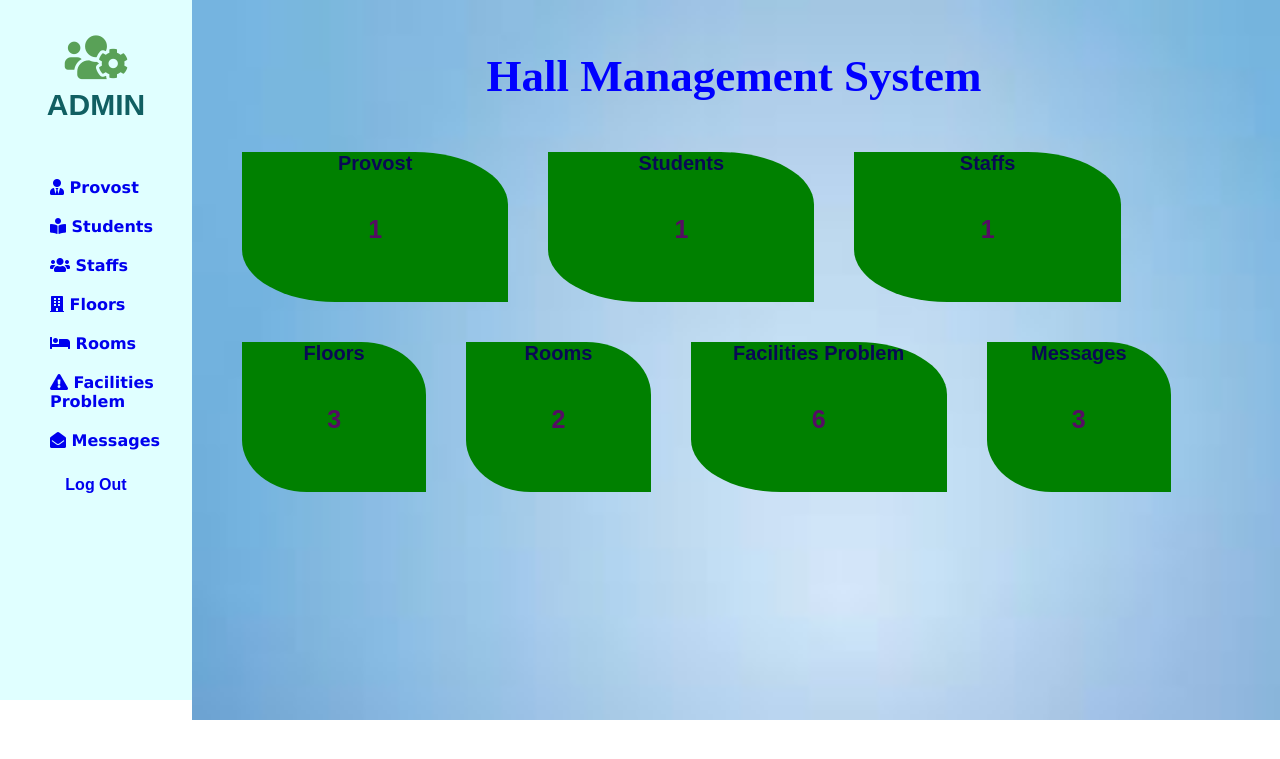
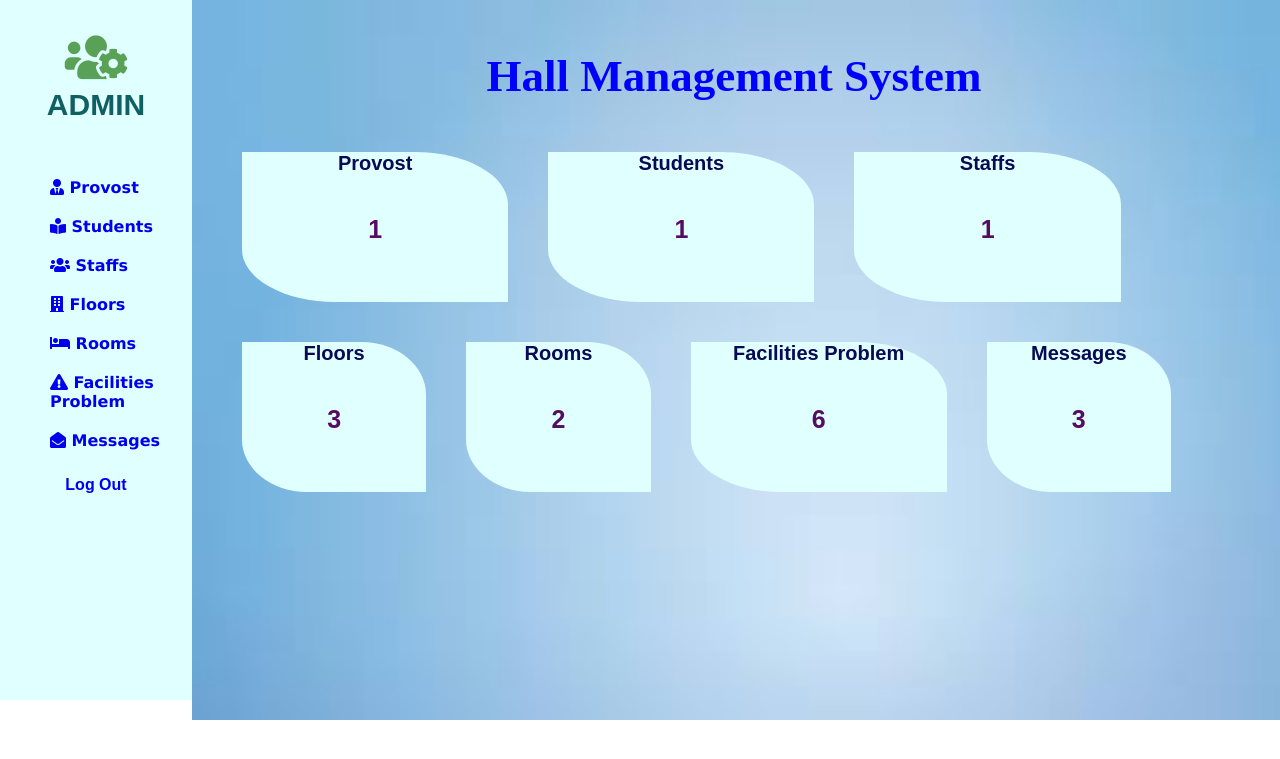
Before and after one commit to shakil2022/IWT-Final_Project, a PHP site: page /dashboard/home.php in a window 1280 px wide. Shown: the top 759 px of the page. Run offline with PHP 8.4, Linux system fonts and the light colour scheme; data comes from the database, SQL or seed files in the repository; some web fonts are replaced.

Commit message:
Update home.php

```diff
--- a/dashboard/home.php
+++ b/dashboard/home.php
@@ -118,7 +118,7 @@
                color: rgb(9, 9, 84);
                font-size: 20px;
                border: green;
-               background:green;
+               background:lightcyan;
                border-radius: 0 35% 0 35%;
           }
 
```
